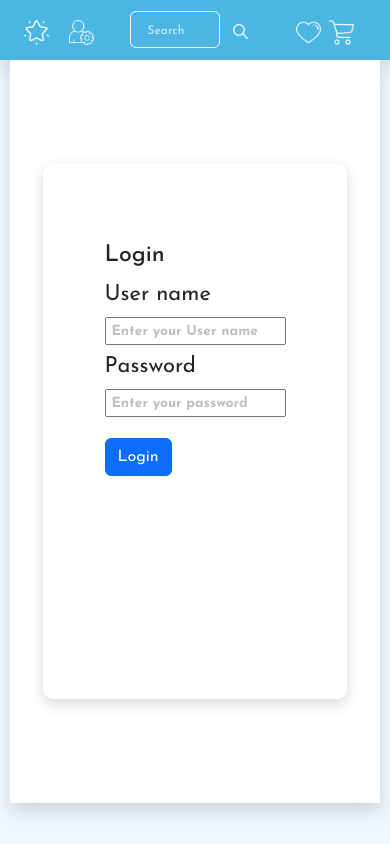
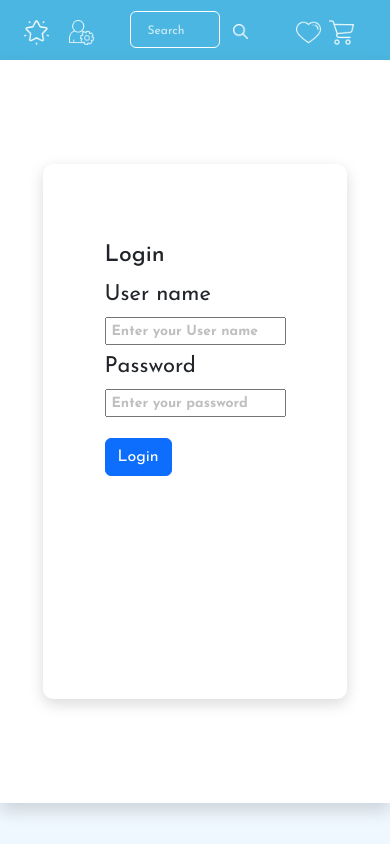
Before and after one commit to Giridev24/G-market, a React (Vite) app in the folder client/: page /login in a window 390 px wide. Built offline with nearby package versions, Linux system fonts and the light colour scheme.

Commit message:
Update login.css

```diff
--- a/client/src/components/Login/login.css
+++ b/client/src/components/Login/login.css
@@ -136,7 +136,7 @@ input::placeholder {
   .login-child{
     background-color: rgb(255, 255, 255);
     height: 88vh;
-    width: 95vw;
+    width: 100vw;
     display: flex;
     justify-content: center;
     align-items: center;
```
